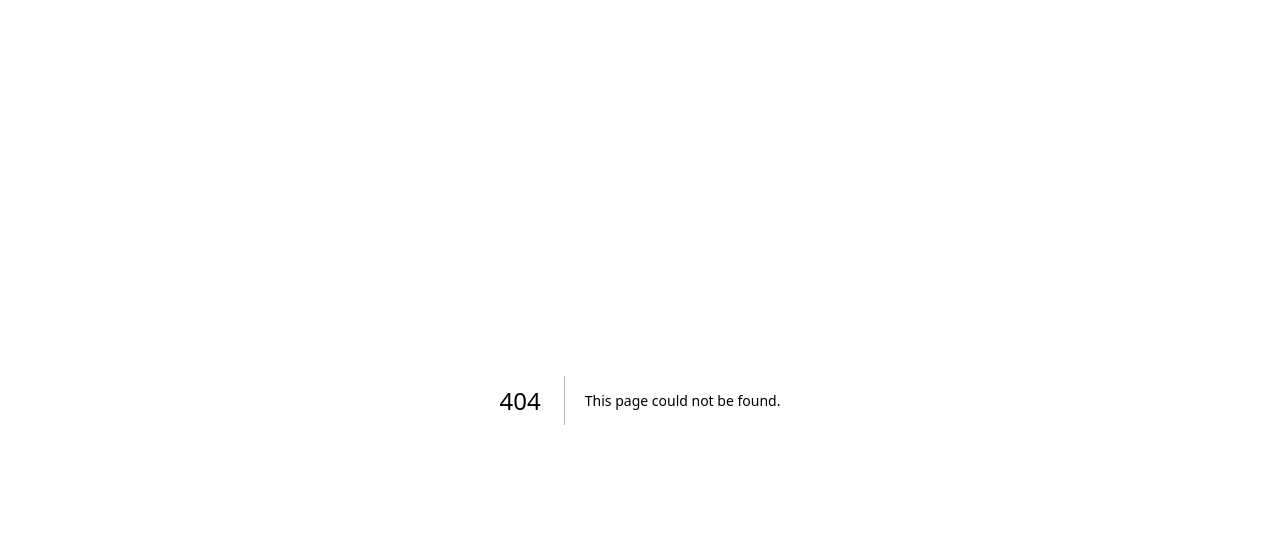
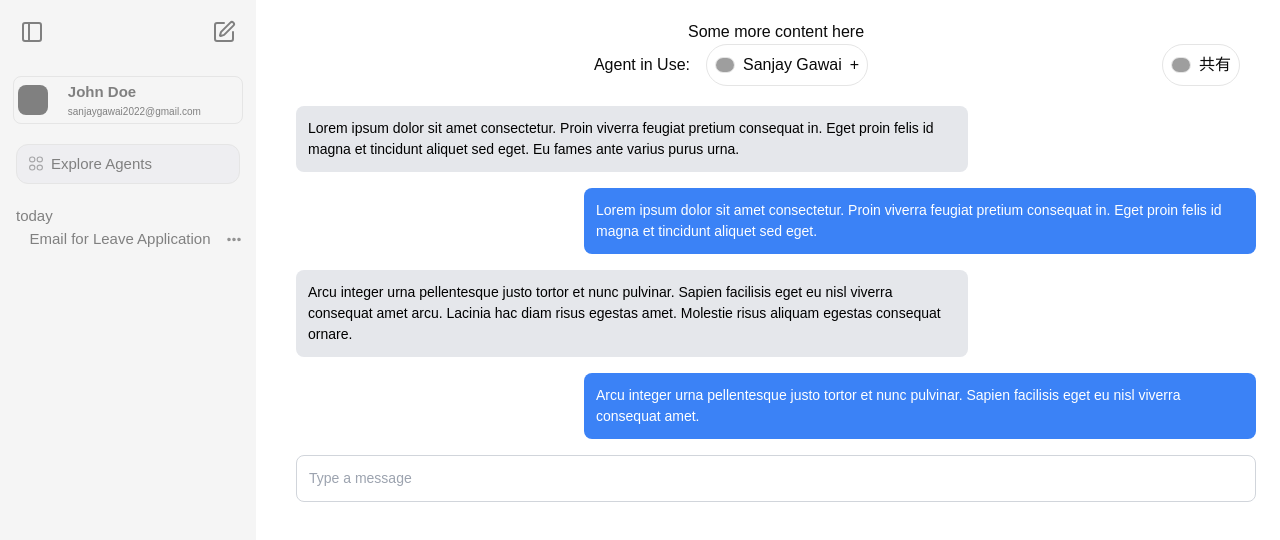
Before and after one commit to Beta-Factory/ai-lms, a Next.js app in the folder client/: page /chat-ui in a window 1280 px wide. Before the commit this address had no page. Shown: the top 540 px of the page. Built offline with nearby package versions, Linux system fonts and the light colour scheme; grey boxes are pictures that could not be loaded.

Commit message:
created chat page ui

```diff
--- /dev/null
+++ b/client/app/chat-ui/page.tsx
@@ -0,0 +1,14 @@
+import ChatUI from "@/components/ChatUI";
+import SideBarSection from "@/components/SidebarSection";
+
+const ChatUIPage = () => {
+  return (
+    <>
+      <div className="flex flex-row gap-10">
+        <SideBarSection />
+        <ChatUI />
+      </div>
+    </>
+  );
+};
+export default ChatUIPage;
--- a/client/app/globals.css
+++ b/client/app/globals.css
@@ -2,21 +2,7 @@
 @tailwind components;
 @tailwind utilities;
 
-:root {
-  --background: #ffffff;
-  --foreground: #171717;
-}
-
-@media (prefers-color-scheme: dark) {
-  :root {
-    --background: #0a0a0a;
-    --foreground: #ededed;
-  }
-}
-
 body {
-  color: var(--foreground);
-  background: var(--background);
   font-family: Arial, Helvetica, sans-serif;
 }
 
@@ -29,24 +15,24 @@ body {
 @layer base {
   :root {
     --background: 0 0% 100%;
-    --foreground: 240 10% 3.9%;
+    --foreground: 0 0% 3.9%;
     --card: 0 0% 100%;
-    --card-foreground: 240 10% 3.9%;
+    --card-foreground: 0 0% 3.9%;
     --popover: 0 0% 100%;
-    --popover-foreground: 240 10% 3.9%;
-    --primary: 240 5.9% 10%;
+    --popover-foreground: 0 0% 3.9%;
+    --primary: 0 0% 9%;
     --primary-foreground: 0 0% 98%;
-    --secondary: 240 4.8% 95.9%;
-    --secondary-foreground: 240 5.9% 10%;
-    --muted: 240 4.8% 95.9%;
-    --muted-foreground: 240 3.8% 46.1%;
-    --accent: 240 4.8% 95.9%;
-    --accent-foreground: 240 5.9% 10%;
+    --secondary: 0 0% 96.1%;
+    --secondary-foreground: 0 0% 9%;
+    --muted: 0 0% 96.1%;
+    --muted-foreground: 0 0% 45.1%;
+    --accent: 0 0% 96.1%;
+    --accent-foreground: 0 0% 9%;
     --destructive: 0 84.2% 60.2%;
     --destructive-foreground: 0 0% 98%;
-    --border: 240 5.9% 90%;
-    --input: 240 5.9% 90%;
-    --ring: 240 10% 3.9%;
+    --border: 0 0% 89.8%;
+    --input: 0 0% 89.8%;
+    --ring: 0 0% 3.9%;
     --chart-1: 12 76% 61%;
     --chart-2: 173 58% 39%;
     --chart-3: 197 37% 24%;
@@ -55,25 +41,25 @@ body {
     --radius: 0.5rem;
   }
   .dark {
-    --background: 240 10% 3.9%;
+    --background: 0 0% 3.9%;
     --foreground: 0 0% 98%;
-    --card: 240 10% 3.9%;
+    --card: 0 0% 3.9%;
     --card-foreground: 0 0% 98%;
-    --popover: 240 10% 3.9%;
+    --popover: 0 0% 3.9%;
     --popover-foreground: 0 0% 98%;
     --primary: 0 0% 98%;
-    --primary-foreground: 240 5.9% 10%;
-    --secondary: 240 3.7% 15.9%;
+    --primary-foreground: 0 0% 9%;
+    --secondary: 0 0% 14.9%;
     --secondary-foreground: 0 0% 98%;
-    --muted: 240 3.7% 15.9%;
-    --muted-foreground: 240 5% 64.9%;
-    --accent: 240 3.7% 15.9%;
+    --muted: 0 0% 14.9%;
+    --muted-foreground: 0 0% 63.9%;
+    --accent: 0 0% 14.9%;
     --accent-foreground: 0 0% 98%;
     --destructive: 0 62.8% 30.6%;
     --destructive-foreground: 0 0% 98%;
-    --border: 240 3.7% 15.9%;
-    --input: 240 3.7% 15.9%;
-    --ring: 240 4.9% 83.9%;
+    --border: 0 0% 14.9%;
+    --input: 0 0% 14.9%;
+    --ring: 0 0% 83.1%;
     --chart-1: 220 70% 50%;
     --chart-2: 160 60% 45%;
     --chart-3: 30 80% 55%;
--- /dev/null
+++ b/client/components/ChatUI.tsx
@@ -0,0 +1,91 @@
+import React from "react";
+import Image from "next/image";
+
+const ChatUI = () => {
+  return (
+    <div className="w-[75%]">
+      <section className="w-full flex justify-center items-center  flex-col mt-5">
+        <div className="">
+          <p>Some more content here</p>
+        </div>
+        <div className="w-full flex ">
+          {/* Agent in Use Section */}
+          <div className="w-3/4 flex justify-end items-center gap-4 mx-auto  ">
+            <span>Agent in Use:</span>
+            <div className="flex border rounded-full gap-2 p-2 justify-center items-center">
+              <Image
+                height={20}
+                width={20}
+                src={"/path/to/image"}
+                alt="Agent Profile Picture"
+                className="rounded-full border"
+              />
+              <span>Sanjay Gawai</span>
+              <button aria-label="Add Agent">+</button>
+            </div>
+          </div>
+
+          {/* Logout Section */}
+          <div className="w-2/4 flex justify-end items-center gap-4 px-4">
+            <div className="flex border rounded-full gap-2 p-2 justify-end items-center">
+              <Image
+                height={20}
+                width={20}
+                src={"/path/to/another/image"}
+                alt="Shared Icon"
+                className="rounded-full border"
+              />
+              <span>共有</span>
+            </div>
+          </div>
+        </div>
+      </section>
+
+
+      <div className="w-full mt-5">
+  {/* Message from Person 1 (Left-aligned) */}
+  <div className="flex justify-start mb-4">
+    <div className="bg-gray-200 text-black p-3 rounded-lg text-[14px] max-w-[70%]">
+      Lorem ipsum dolor sit amet consectetur. Proin viverra feugiat pretium consequat in. Eget proin felis id magna et tincidunt aliquet sed eget. Eu fames ante varius purus urna.
+    </div>
+  </div>
+
+  {/* Message from Person 2 (Right-aligned) */}
+  <div className="flex justify-end mb-4">
+    <div className="bg-blue-500 text-white p-3 rounded-lg text-[14px] max-w-[70%]">
+      Lorem ipsum dolor sit amet consectetur. Proin viverra feugiat pretium consequat in. Eget proin felis id magna et tincidunt aliquet sed eget.
+    </div>
+  </div>
+
+  {/* Another message from Person 1 (Left-aligned) */}
+  <div className="flex justify-start mb-4">
+    <div className="bg-gray-200 text-black p-3 rounded-lg text-[14px] max-w-[70%]">
+      Arcu integer urna pellentesque justo tortor et nunc pulvinar. Sapien facilisis eget eu nisl viverra consequat amet arcu. Lacinia hac diam risus egestas amet. Molestie risus aliquam egestas consequat ornare.
+    </div>
+  </div>
+
+  {/* Another message from Person 2 (Right-aligned) */}
+  <div className="flex justify-end mb-4">
+    <div className="bg-blue-500 text-white p-3 rounded-lg text-[14px] max-w-[70%]">
+      Arcu integer urna pellentesque justo tortor et nunc pulvinar. Sapien facilisis eget eu nisl viverra consequat amet.
+    </div>
+  </div>
+</div>
+
+
+<div className="">
+
+<input
+ type="text"
+    placeholder="Type a message"
+    className="border border-gray-300 w-full p-3 rounded-lg text-[14px]"
+
+/>
+
+</div>
+
+    </div>
+  );
+};
+
+export default ChatUI;
--- a/client/package.json
+++ b/client/package.json
@@ -9,14 +9,18 @@
     "lint": "next lint"
   },
   "dependencies": {
+    "@radix-ui/react-dialog": "^1.1.2",
     "@radix-ui/react-icons": "^1.3.0",
+    "@reduxjs/toolkit": "^2.2.7",
     "class-variance-authority": "^0.7.0",
     "clsx": "^2.1.1",
     "lucide-react": "^0.441.0",
     "next": "14.2.10",
     "react": "^18",
     "react-dom": "^18",
+    "react-redux": "^9.1.2",
     "recoil": "^0.7.7",
+    "shadcn-ui": "^0.9.2",
     "tailwind-merge": "^2.5.2",
     "tailwindcss-animate": "^1.0.7"
   },
```
Also changed, not shown: client/components.json, 1 other file (tests, documents, lock files or other folders).
